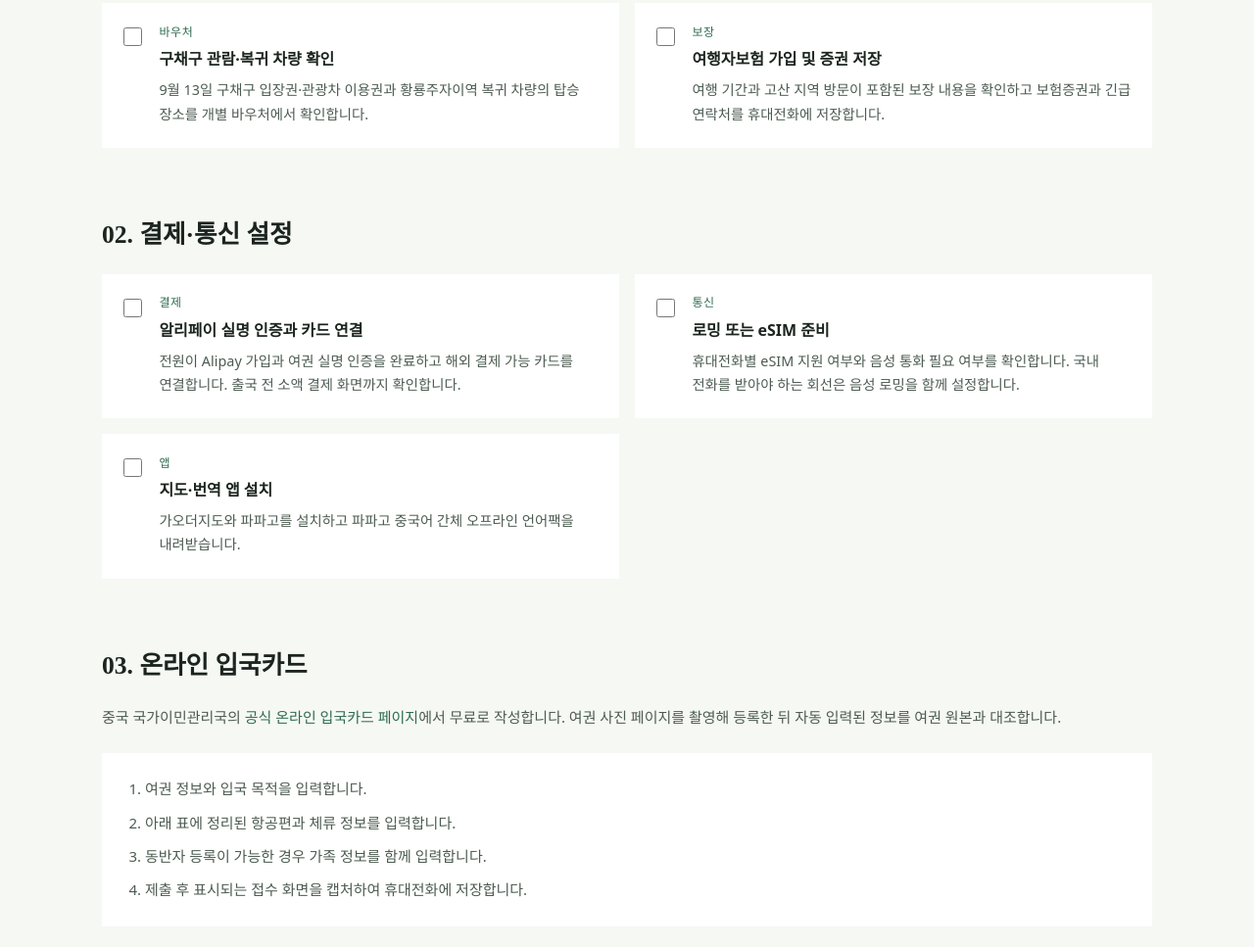
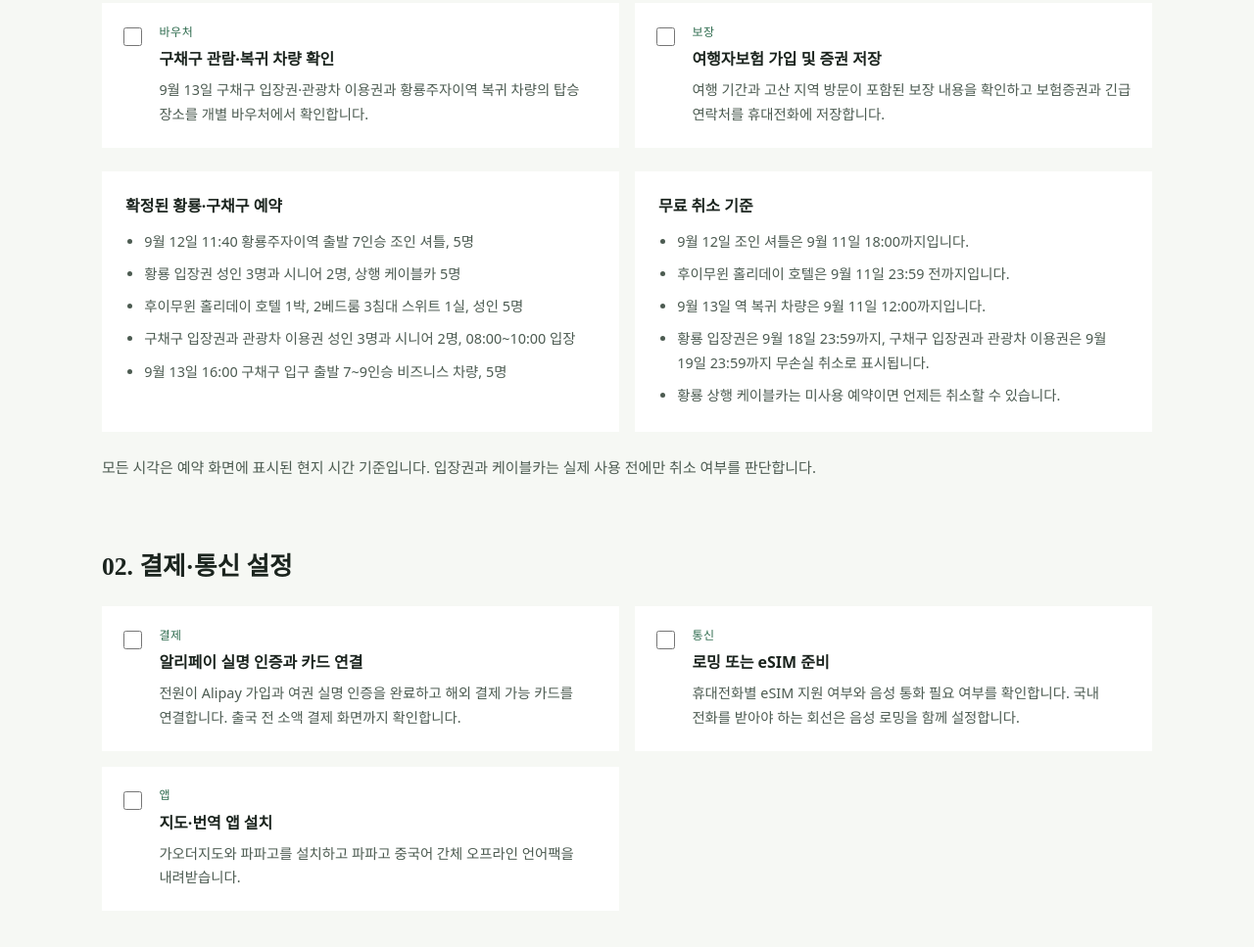
Before and after one commit to jbee-dev/chengdu-trip-2026-pages, a plain HTML site: page prepare.html in a window 1280 px wide. Shown: the part 732-1699 px from the top of the page at 98% size. Drawn offline with Linux system fonts and the light colour scheme; a web font is replaced by a local one.

Commit message:
Add confirmed Huanglong and Jiuzhaigou bookings

```diff
--- a/prepare.html
+++ b/prepare.html
@@ -85,6 +85,9 @@ h2 { margin: 0; padding-bottom: 0; font: 700 1.6rem/1.3 var(--serif); }
 .task:has(input:checked) .task-copy strong { color: var(--ink-3); }
 .panel { padding: 1.5rem; background: var(--surface); }
 .panel ol { margin: 0; padding-left: 1.25rem; display: flex; flex-direction: column; gap: 0.55rem; color: var(--ink-2); font-size: 0.9375rem; }
+.booking-summary { display: grid; grid-template-columns: repeat(2, minmax(0, 1fr)); gap: 1rem; }
+.booking-summary h3 { margin: 0; font: 600 1rem/1.4 var(--sans); }
+.booking-summary ul { margin: 0.85rem 0 0; padding-left: 1.2rem; display: flex; flex-direction: column; gap: 0.55rem; color: var(--ink-2); font-size: 0.9rem; }
 .scroller { overflow-x: auto; scrollbar-width: thin; }
 .scroll-note { display: none; margin: 0; color: var(--ink-3); font-size: 0.8125rem; }
 table { width: 100%; min-width: 31rem; border-collapse: collapse; font-size: 0.9rem; }
@@ -106,6 +109,7 @@ footer { padding-top: 0; color: var(--ink-3); font-size: 0.8125rem; }
   h1 { font-size: 1.65rem; line-height: 1.25; letter-spacing: -0.04em; white-space: nowrap; }
   .status-card, .actions { align-items: stretch; flex-direction: column; }
   .task-list { grid-template-columns: 1fr; }
+  .booking-summary { grid-template-columns: 1fr; }
   .task { min-height: 0; }
   .scroll-note { display: block; }
   .reset-button { width: 100%; }
@@ -156,6 +160,29 @@ footer { padding-top: 0; color: var(--ink-3); font-size: 0.8125rem; }
       <label class="task"><input type="checkbox" data-task="jiuzhaigou-voucher"><span class="task-copy"><small>바우처</small><strong>구채구 관람·복귀 차량 확인</strong><span>9월 13일 구채구 입장권·관광차 이용권과 황룡주자이역 복귀 차량의 탑승 장소를 개별 바우처에서 확인합니다.</span></span></label>
       <label class="task"><input type="checkbox" data-task="insurance"><span class="task-copy"><small>보장</small><strong>여행자보험 가입 및 증권 저장</strong><span>여행 기간과 고산 지역 방문이 포함된 보장 내용을 확인하고 보험증권과 긴급 연락처를 휴대전화에 저장합니다.</span></span></label>
     </div>
+    <div class="booking-summary">
+      <div class="panel">
+        <h3>확정된 황룡·구채구 예약</h3>
+        <ul>
+          <li>9월 12일 11:40 황룡주자이역 출발 7인승 조인 셔틀, 5명</li>
+          <li>황룡 입장권 성인 3명과 시니어 2명, 상행 케이블카 5명</li>
+          <li>후이무윈 홀리데이 호텔 1박, 2베드룸 3침대 스위트 1실, 성인 5명</li>
+          <li>구채구 입장권과 관광차 이용권 성인 3명과 시니어 2명, 08:00~10:00 입장</li>
+          <li>9월 13일 16:00 구채구 입구 출발 7~9인승 비즈니스 차량, 5명</li>
+        </ul>
+      </div>
+      <div class="panel">
+        <h3>무료 취소 기준</h3>
+        <ul>
+          <li>9월 12일 조인 셔틀은 9월 11일 18:00까지입니다.</li>
+          <li>후이무윈 홀리데이 호텔은 9월 11일 23:59 전까지입니다.</li>
+          <li>9월 13일 역 복귀 차량은 9월 11일 12:00까지입니다.</li>
+          <li>황룡 입장권은 9월 18일 23:59까지, 구채구 입장권과 관광차 이용권은 9월 19일 23:59까지 무손실 취소로 표시됩니다.</li>
+          <li>황룡 상행 케이블카는 미사용 예약이면 언제든 취소할 수 있습니다.</li>
+        </ul>
+      </div>
+    </div>
+    <p class="note">모든 시각은 예약 화면에 표시된 현지 시간 기준입니다. 입장권과 케이블카는 실제 사용 전에만 취소 여부를 판단합니다.</p>
   </section>
 
   <section id="setup">
```
Also changed, not shown: index.html (+13 -12 lines).
